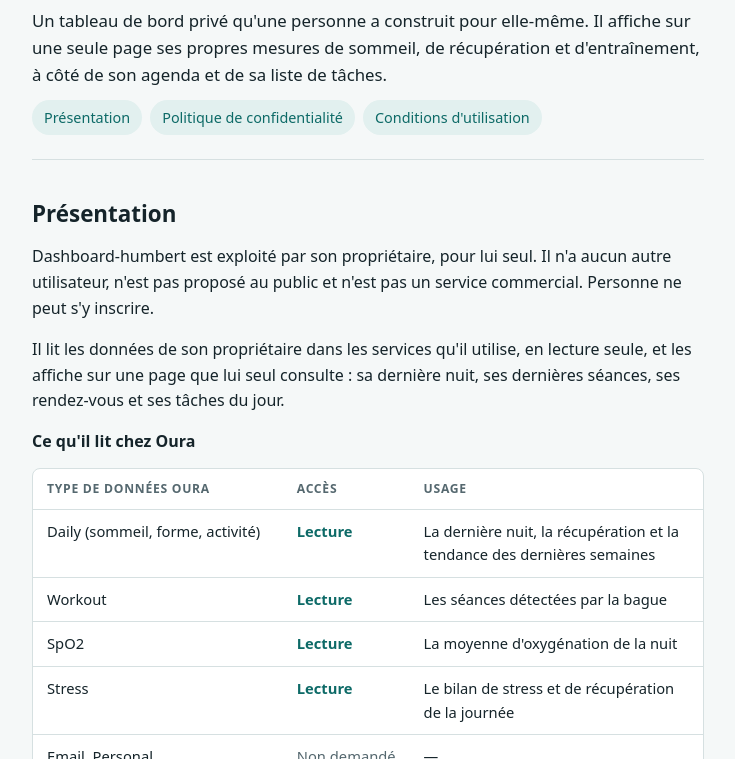
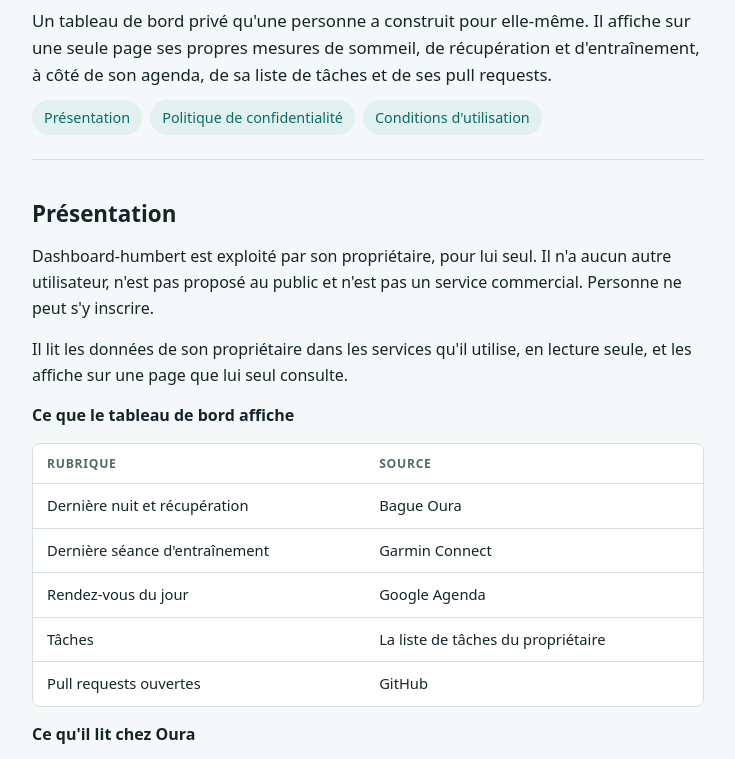
Before and after one commit to HumbertMonnot/dashboard-humbert, a plain HTML site: page index.html in a window 1280 px wide. Shown: the part 113-872 px from the top of the page, without its empty margins (272-1007 px from the left). Drawn offline with Linux system fonts and the light colour scheme.

Commit message:
Présentation : rubriques et sources du tableau de bord

```diff
--- a/index.html
+++ b/index.html
@@ -130,7 +130,7 @@
   <header>
     <span class="kicker">Application personnelle · un seul utilisateur</span>
     <h1>Dashboard-humbert</h1>
-    <p class="lede">Un tableau de bord privé qu'une personne a construit pour elle-même. Il affiche sur une seule page ses propres mesures de sommeil, de récupération et d'entraînement, à côté de son agenda et de sa liste de tâches.</p>
+    <p class="lede">Un tableau de bord privé qu'une personne a construit pour elle-même. Il affiche sur une seule page ses propres mesures de sommeil, de récupération et d'entraînement, à côté de son agenda, de sa liste de tâches et de ses pull requests.</p>
     <nav aria-label="Rubriques">
       <a href="#presentation">Présentation</a>
       <a href="#confidentialite">Politique de confidentialité</a>
@@ -141,7 +141,22 @@
   <section id="presentation">
     <h2>Présentation</h2>
     <p>Dashboard-humbert est exploité par son propriétaire, pour lui seul. Il n'a aucun autre utilisateur, n'est pas proposé au public et n'est pas un service commercial. Personne ne peut s'y inscrire.</p>
-    <p>Il lit les données de son propriétaire dans les services qu'il utilise, en lecture seule, et les affiche sur une page que lui seul consulte : sa dernière nuit, ses dernières séances, ses rendez-vous et ses tâches du jour.</p>
+    <p>Il lit les données de son propriétaire dans les services qu'il utilise, en lecture seule, et les affiche sur une page que lui seul consulte.</p>
+    <h3>Ce que le tableau de bord affiche</h3>
+    <div class="table-wrap">
+      <table>
+        <thead>
+          <tr><th>Rubrique</th><th>Source</th></tr>
+        </thead>
+        <tbody>
+          <tr><td>Dernière nuit et récupération</td><td>Bague Oura</td></tr>
+          <tr><td>Dernière séance d'entraînement</td><td>Garmin Connect</td></tr>
+          <tr><td>Rendez-vous du jour</td><td>Google Agenda</td></tr>
+          <tr><td>Tâches</td><td>La liste de tâches du propriétaire</td></tr>
+          <tr><td>Pull requests ouvertes</td><td>GitHub</td></tr>
+        </tbody>
+      </table>
+    </div>
     <h3>Ce qu'il lit chez Oura</h3>
     <div class="table-wrap">
       <table>
@@ -173,6 +188,7 @@
     <div class="clause">
       <h3>Données consultées</h3>
       <p>Les types de données Oura listés plus haut, lus par l'API d'Oura après que le propriétaire a autorisé l'application depuis son propre compte Oura. L'accès est en lecture seule et limité aux types qu'il a cochés.</p>
+      <p>Le tableau de bord affiche aussi des données que le propriétaire tient dans d'autres services : Garmin Connect, Google Agenda, GitHub et sa liste de tâches. Elles sont lues de la même façon, en lecture seule et pour lui seul.</p>
     </div>
 
     <div class="clause">
```
Also changed, not shown: 1 other file.
